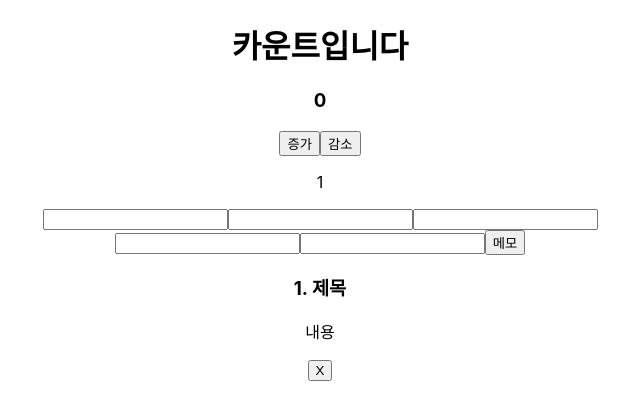
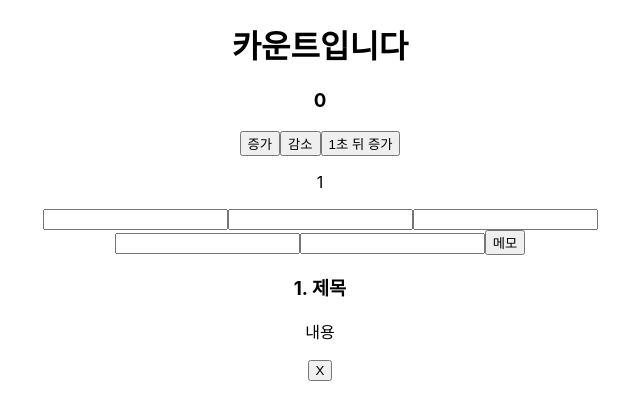
Before and after one commit to hj-Seong/green-react-redux, a React (Create React App) app in the folder redux-app/: page / in a window 1280 px wide. Shown: the top 420 px of the page, without its empty margins (320-960 px from the left). Built offline with nearby package versions, Linux system fonts and the light colour scheme.

Commit message:
1103 미들웨어 thunk

```diff
--- a/redux-app/package.json
+++ b/redux-app/package.json
@@ -11,6 +11,8 @@
     "react-redux": "^8.0.4",
     "react-scripts": "5.0.1",
     "redux": "^4.2.0",
+    "redux-logger": "^3.0.6",
+    "redux-thunk": "^2.4.1",
     "web-vitals": "^2.1.4"
   },
   "scripts": {
--- a/redux-app/src/components/CounterBox.jsx
+++ b/redux-app/src/components/CounterBox.jsx
@@ -1,6 +1,6 @@
 import { useCallback } from "react";
 import { useDispatch, useSelector } from "react-redux";
-import { change, increase } from "../modules/counter";
+import { change, increase, increaseAsync } from "../modules/counter";
 
 const CounterBox = () => {
     // useSelector를 통해서 state의 원하는 값을 가져올수 있다
@@ -29,6 +29,11 @@ const CounterBox = () => {
             {/** counter의 리듀서 함수를 수정해서 1씩 감소하는 버튼작성 */}
             <button onClick={()=>{dispatch({type:"decrease"})}}>감소</button>
 
+            {/** thunk를 이용하여 비동기로 작성 */}
+            <button onClick={()=>{dispatch(increaseAsync())}}>1초 뒤 증가</button>
+            {/** thunk를 이용하여 2초뒤 1감소하는 내용 작성 */}
+
+
             {/** changeNum값을 바꿀 input */}
             <p>{changeNum}</p>
             <input type="text" onChange={(e)=>{dispatch({type:"change", payload :e.target.value })}}/>
--- a/redux-app/src/index.js
+++ b/redux-app/src/index.js
@@ -13,10 +13,14 @@ import { createStore, applyMiddleware } from 'redux';
 import counter from './modules/counter';
 // rootReducer를 통해 한번에 묶어서 사용가능
 import rootReducer from './modules';
-import loggerMiddleware from './lib/loggerMiddleware';
+
+// 미들웨어를 작성 및 설치 후 추가
+//import loggerMiddleware from './lib/loggerMiddleware';
+import logger from 'redux-logger';
+import thunk from 'redux-thunk';
 
 //createStore를 이용하여 store 생성
-const store = createStore(rootReducer, applyMiddleware(loggerMiddleware))
+const store = createStore(rootReducer, applyMiddleware(logger, thunk))
 
 const root = ReactDOM.createRoot(document.getElementById('root'));
 root.render(
--- a/redux-app/src/modules/counter.js
+++ b/redux-app/src/modules/counter.js
@@ -10,6 +10,25 @@ export const increase = () => ({type:"increase"}) // 리턴값 객체
 export const decrease = () => ({type:"decrease"})
             // 화살표함수도 동일하게 매개변수의 값을 받아올 수 있다
 export const change = (value) => ({type:"change" , payload : value})
+
+/**
+ * thunk를 사용하여 비동기로 실행하는 액션함수를 만들수 있다.
+ * thunk의 형식을 사용했기 때문에, 바로 dispatch를 사용하는게 아니라
+ * 나중에 추가해서 사용할 수 있다
+ * thunck 사용형태 : export const 함수이름 = () => (dispatch) =>{}
+ */
+export const increaseAsync = () => (dispatch) => {
+    // dispatch를 실행하기전에 진행할 내용 작성
+    // dispatch를 통해서 액션실행
+    // : 액션은 매개변수로 들오고지 않았기때문에 객체로 직접입력해주거나
+    //   이미 만들어둔 액션함수를 사용해서 실행
+
+    // 위에 미리 작성한 액션함수를 사용해서 전달
+    setTimeout(()=>{ dispatch(increase()) }, 1000);
+
+}
+
+
 
 // 리듀서 함수
 function counter(state = initalState, action) {
```
Also changed, not shown: 1 other file (tests, documents, lock files or other folders).
